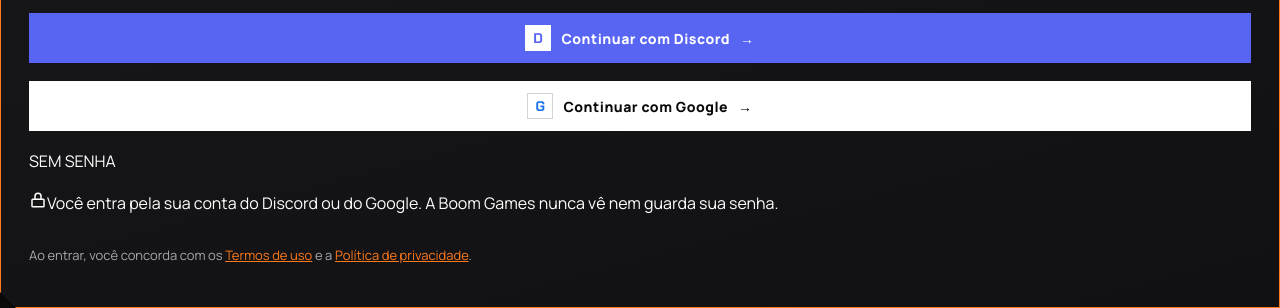
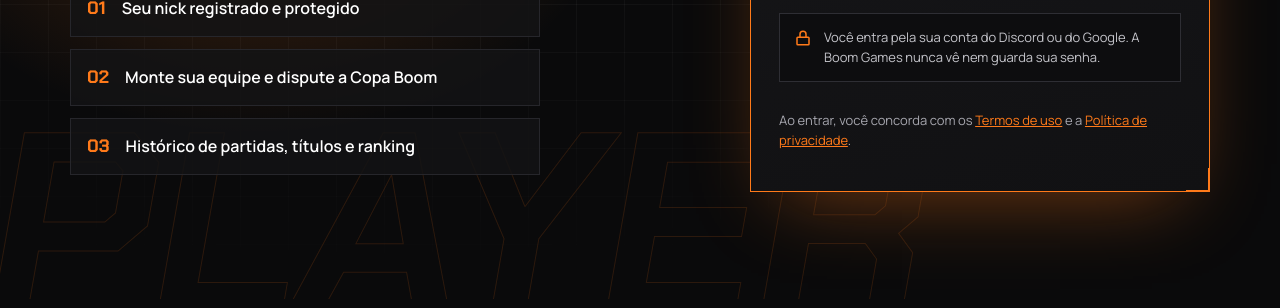
Before and after one commit to boomgamesadm/site-boomgames, a plain HTML site: page entrar/index.html in a window 1280 px wide. Shown: the part 621-929 px from the top of the page. Drawn offline with nearby package versions, Linux system fonts and the light colour scheme.

Commit message:
Add files via upload

```diff
--- a/assets/css/app.css
+++ b/assets/css/app.css
@@ -67,3 +67,36 @@
 [hidden]{display:none !important}
 @media (max-width:640px){.topo nav a.esconde{display:none}.cartao{padding:20px}.lista li{grid-template-columns:24px 52px minmax(0,1fr);}.lista li .acoes{grid-column:1/-1;justify-content:flex-end}}
 @media (prefers-reduced-motion:reduce){*{animation:none!important;transition:none!important}}
+
+/* ---------- cartões com cantos de mira (substitui o corte que quebrava a borda) */
+.cartao.cut{clip-path:none;position:relative}
+.cartao.cut::before,.cartao.cut::after{content:"";position:absolute;width:22px;height:22px;border-color:var(--laranja);border-style:solid;pointer-events:none}
+.cartao.cut::before{top:-1px;left:-1px;border-width:2px 0 0 2px}
+.cartao.cut::after{bottom:-1px;right:-1px;border-width:0 2px 2px 0}
+
+/* ---------- tela de entrar */
+.arena{position:relative;overflow:hidden;min-height:calc(100vh - 73px);display:flex;align-items:center}
+.arena::before{content:"";position:absolute;inset:0;background-image:linear-gradient(rgba(255,255,255,.035) 1px,transparent 1px),linear-gradient(90deg,rgba(255,255,255,.035) 1px,transparent 1px);background-size:48px 48px;-webkit-mask-image:radial-gradient(ellipse at 30% 45%,#000 25%,transparent 70%);mask-image:radial-gradient(ellipse at 30% 45%,#000 25%,transparent 70%);pointer-events:none}
+.arena .brilho{position:absolute;left:-10%;top:10%;width:60%;height:70%;background:radial-gradient(ellipse at center,rgba(255,122,26,.22),transparent 65%);pointer-events:none}
+.arena .contorno{position:absolute;left:-1%;bottom:-4%;font-family:'Chakra Petch',sans-serif;font-weight:700;font-style:italic;font-size:clamp(120px,20vw,300px);line-height:.8;color:transparent;-webkit-text-stroke:1px rgba(255,122,26,.14);white-space:nowrap;pointer-events:none}
+.arena-in{position:relative;width:100%;max-width:1180px;margin:0 auto;padding:56px 20px;display:flex;flex-wrap:wrap;gap:56px;align-items:center}
+.arena-txt{flex:1 1 420px;min-width:0;display:flex;flex-direction:column;gap:20px}
+.arena-txt h1{font-size:clamp(44px,6vw,80px);line-height:.95}
+.arena-txt h1 span{color:var(--laranja)}
+.vantagens{list-style:none;margin:6px 0 0;padding:0;display:flex;flex-direction:column;gap:12px;max-width:470px}
+.vantagens li{display:flex;gap:16px;align-items:center;padding:14px 16px;background:rgba(19,19,21,.85);border:1px solid var(--linha)}
+.vantagens b{font-family:'Chakra Petch',sans-serif;color:var(--laranja);font-size:18px}
+.vantagens span{font-weight:600}
+.acesso{flex:1 1 380px;max-width:460px;min-width:0}
+.acesso .cartao{gap:16px}
+.btn.social{min-height:56px;font-size:15px;justify-content:flex-start;padding:0 18px;gap:14px;position:relative;transition:transform .2s ease,box-shadow .2s ease,filter .2s ease}
+.btn.social:hover{transform:translateY(-2px)}
+.btn.discord.social:hover{box-shadow:0 12px 30px -12px rgba(88,101,242,.8)}
+.btn.google.social:hover{box-shadow:0 12px 30px -12px rgba(255,255,255,.5)}
+.btn.social .seta{margin-left:auto;font-size:18px;opacity:.7}
+.btn.social .marca-ico{width:30px;height:30px;font-size:15px}
+.divisor{display:flex;align-items:center;gap:12px;color:var(--apagado);font-size:12px;font-weight:800;letter-spacing:2px}
+.divisor::before,.divisor::after{content:"";flex:1;height:1px;background:#2E2E34}
+.seguro{display:flex;gap:12px;align-items:flex-start;padding:14px;background:var(--campo);border:1px solid #2E2E34;font-size:13px;color:var(--suave);line-height:1.5}
+.seguro svg{flex-shrink:0;color:var(--laranja);margin-top:1px}
+@media (max-width:760px){.arena-in{gap:32px;padding:32px 16px}.arena .contorno{display:none}.vantagens{display:none}}
```
